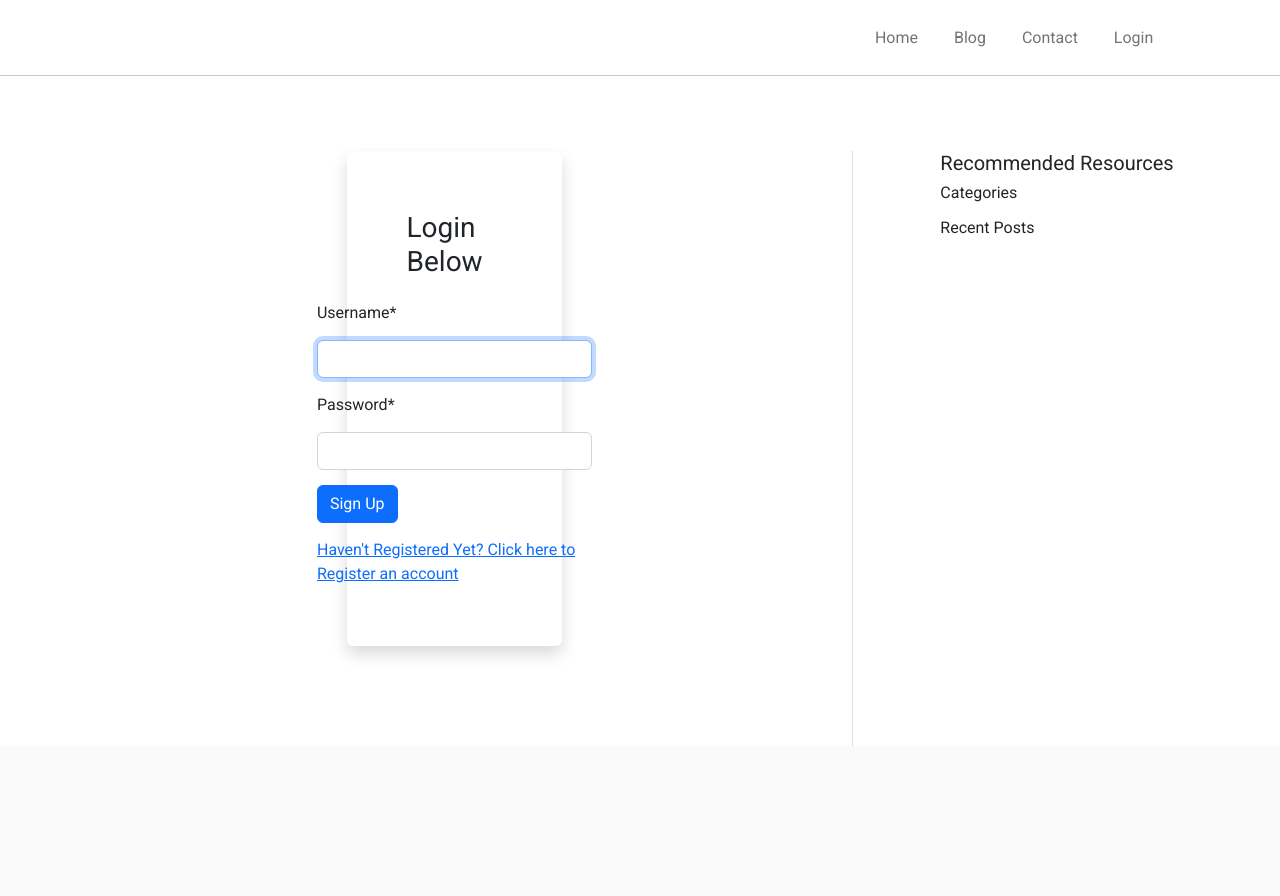
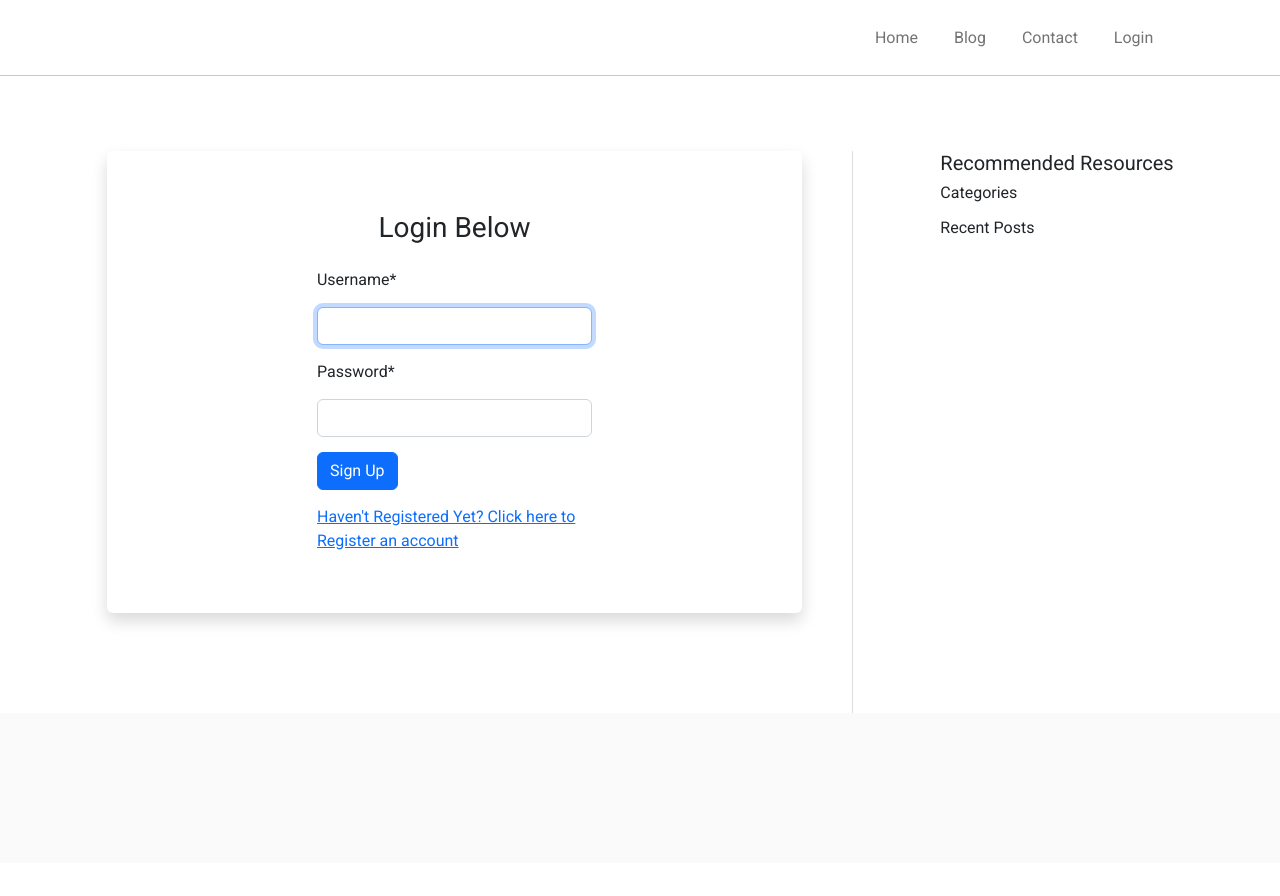
Before and after one commit to cbyroad1/blogproject, a Django app: page /account/login/ in a window 1280 px wide. After the commit the page ends 713 px from the top, so only its background shows below. Run offline with Django 4.2, Linux system fonts and the light colour scheme; data that the repository does not hold is empty; parts of the project's set-up code (start-up, migrations or seed data) failed here and were passed over; some libraries are stand-ins or nearby versions.

Commit message:
fixed login form frontend

```diff
--- a/templates/accounts/login.html
+++ b/templates/accounts/login.html
@@ -3,9 +3,8 @@
 {% block content %}
 
 <div class="row">
-    <div class="col-sm-4">
-    </div>
-    <div class="col-sm-4 justify-content-center">
+
+    <div class="col-sm-12 justify-content-center">
         <div class="register-login-div shadow bg-white rounded">
         <h3>Login Below</h3>
             <div class="signup-form">
@@ -21,8 +20,6 @@
             </div>
         </div>
     </div>
-    <div class="col-sm-4">
-    </div>
 </div>
 
 {% endblock content %}
```
